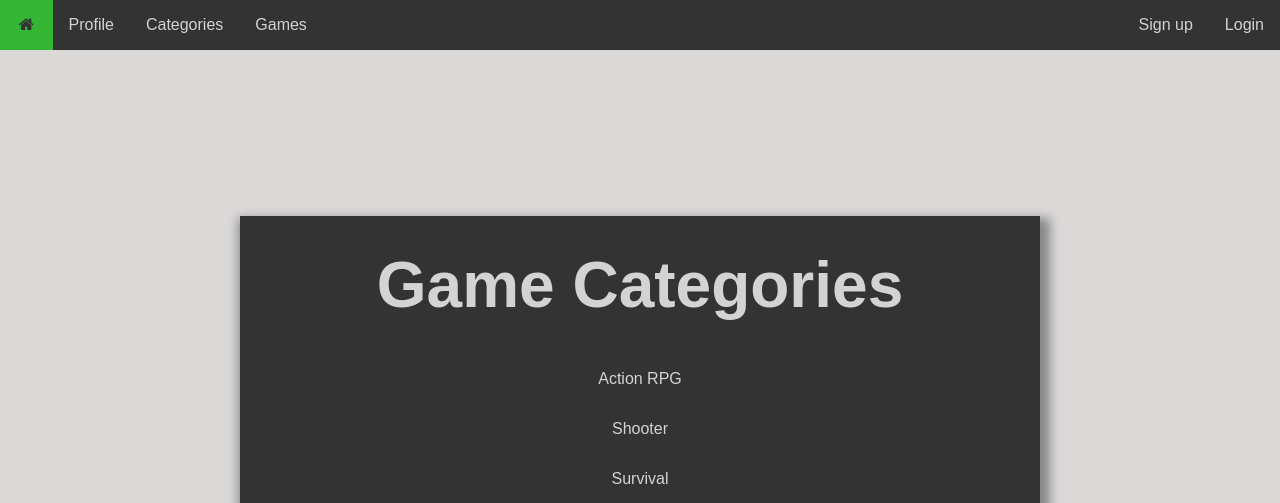
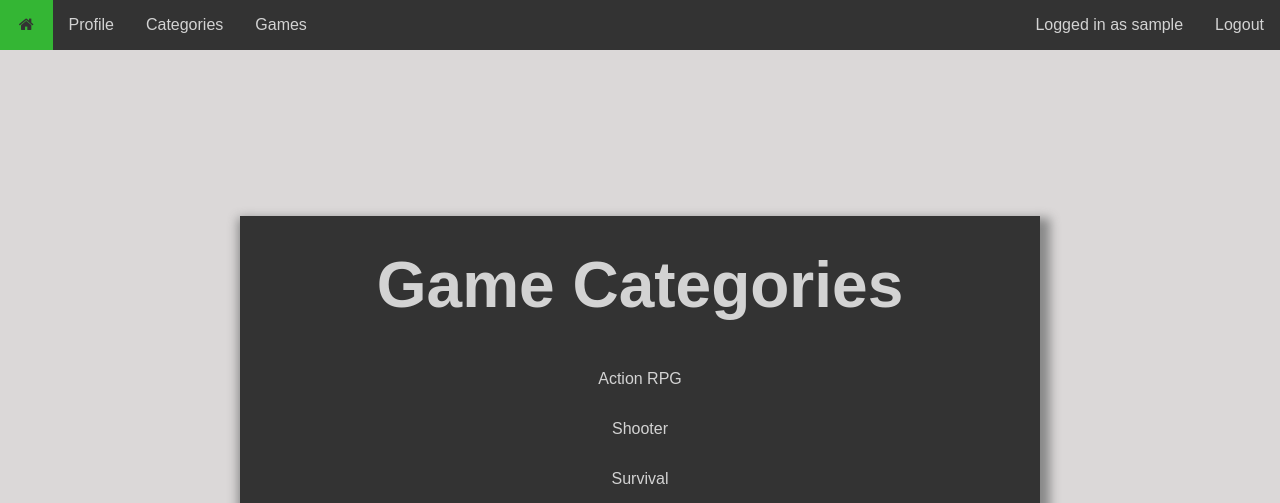
Before and after one commit to GabrielaY/TP_Flask_Project, a Flask app: page /categories in a window 1280 px wide. Shown: the top 503 px of the page. Run offline with Flask 2, Linux system fonts and the light colour scheme; the visitor is signed in with stand-in values (Sample User, id 1); data comes from the database, SQL or seed files in the repository; both versions use the stored data as it was after the commit; parts of the project's set-up code (start-up, migrations or seed data) failed here and were passed over.

Commit message:
Added show logout if user logged in navbar to all pages Signed-off-by: Gabriela Yontcheva <gabrielay2002@gmail.com>

```diff
--- a/py_files/main.py
+++ b/py_files/main.py
@@ -46,7 +46,7 @@ def require_admin(func):
 
 
 @app.route('/')
-def hello_world():
+def start():
 	return redirect("/main")
 
 
@@ -130,7 +130,11 @@ def sort_by_newest():
 
 @app.route('/main')
 def main_page():
-	return render_template("main.html")
+	if User.find_by_username(session["USERNAME"]):
+		user = 1
+	else:
+		user = 0
+	return render_template("main.html", user = user, username = session["USERNAME"])
 
 
 @app.route('/profile')
@@ -139,7 +143,7 @@ def view_profile():
 
 	user = User.find_by_username(session["USERNAME"])
 
-	return render_template("user_profile.html", user=user, games=Game.owned_by_user(user.id))
+	return render_template("user_profile.html", user=user, games=Game.owned_by_user(user.id), username = session["USERNAME"])
 
 
 @app.route('/logout')
@@ -238,17 +242,25 @@ def new_category():
 @app.route('/categories/<int:id>')
 def get_category(id):
 	user = User.find_by_username(session['USERNAME'])
-	return render_template("category.html", user=user, category=Category.find(id))
+	return render_template("category.html", user=user, category=Category.find(id), username = session["USERNAME"])
 
 
 @app.route('/categories')
 def get_categories():
-	return render_template("categories.html", categories=Category.all(), user=User.find_by_username(session['USERNAME']))
+	if User.find_by_username(session["USERNAME"]):
+		user = 1
+	else:
+		user = 0
+	return render_template("categories.html", categories=Category.all(), user=User.find_by_username(session['USERNAME']), username = session["USERNAME"])
 
 
 @app.route('/games')
 def list_games():
-	return render_template('games.html', games=Game.all())
+	if User.find_by_username(session["USERNAME"]):
+		user = 1
+	else:
+		user = 0
+	return render_template('games.html', games=Game.all(), user = user, username = session["USERNAME"])
 
 
 @app.route('/games/<int:id>')
@@ -264,4 +276,4 @@ def show_game(id):
 	if not Owned.find_by_game_and_user(game, user):
 		owned = 0
 
-	return render_template('game.html', game=game, rating=rating, logged_in = logged_in, requirements = requirements, owned = owned, comments = comments, user = user)
+	return render_template('game.html', game=game, rating=rating, logged_in = logged_in, requirements = requirements, owned = owned, comments = comments, user = user, username = session["USERNAME"])
--- a/py_files/static/css/categories.css
+++ b/py_files/static/css/categories.css
@@ -30,6 +30,10 @@ body {
 .flex-item a:hover {
   background-color: rgba(53, 192, 53, 0.932);
   color: #333;
+}
+.welcome{
+  color: lightgrey;
+  margin-right: 1rem;
 }
 .content{
   width: 800px;
--- a/py_files/static/css/category.css
+++ b/py_files/static/css/category.css
@@ -27,6 +27,10 @@ body {
     background-color: rgba(53, 192, 53, 0.932);
     color: #333;
   }
+  .welcome{
+  color: lightgrey;
+  margin-right: 1rem;
+}
   .content{
     margin: 5rem auto;
     max-width: 1400px;
--- a/py_files/static/css/game.css
+++ b/py_files/static/css/game.css
@@ -26,7 +26,11 @@ body {
 .flex-item a:hover {
     background-color: rgba(53, 192, 53, 0.932);
     color: #333;
-  }
+}
+.welcome{
+  color: lightgrey;
+  margin-right: 1rem;
+}
   .content{
     margin: 4rem auto;
     margin-bottom: 0px;
--- a/py_files/static/css/games.css
+++ b/py_files/static/css/games.css
@@ -25,6 +25,10 @@ body {
 .flex-item a:hover {
     background-color: rgba(53, 192, 53, 0.932);
     color: #333;
+}
+.welcome{
+  color: lightgrey;
+  margin-right: 1rem;
 }
 .content{
     margin: 5rem auto;
--- a/py_files/static/css/main.css
+++ b/py_files/static/css/main.css
@@ -26,6 +26,10 @@ body {
 .flex-item a:hover {
   background-color: rgba(53, 192, 53, 0.932);
   color: #333;
+}
+.welcome{
+  color: lightgrey;
+  margin-right: 1rem;
 }
 .content{
   margin: 5rem auto;
--- a/py_files/static/css/user.css
+++ b/py_files/static/css/user.css
@@ -26,6 +26,10 @@ body {
 .flex-item a:hover {
   background-color: rgba(53, 192, 53, 0.932);
   color: #333;
+}
+.welcome{
+  color: lightgrey;
+  margin-right: 1rem;
 }
 .content{
   margin: 5rem auto;
--- a/py_files/templates/categories.html
+++ b/py_files/templates/categories.html
@@ -19,9 +19,14 @@
                 <a href="/games">Games</a>
               </div>
               <div class="flex-item">
+                {% if user == 0 %}
                 <a href="/register">Sign up</a>
                 <a href="/login">Login</a>
-              </div>
+                {% else %}
+                <p class="welcome">Logged in as {{username}}</p>
+                <a href="/logout">Logout</a>
+                {% endif %}
+            </div>
             </div>
         </nav>
     </header>
--- a/py_files/templates/games.html
+++ b/py_files/templates/games.html
@@ -19,8 +19,13 @@
                 <a href="/games">Games</a>
               </div>
               <div class="flex-item">
+                {% if user == 0 %}
                 <a href="/register">Sign up</a>
                 <a href="/login">Login</a>
+                {% else %}
+                <p class="welcome">Logged in as {{username}}</p>
+                <a href="/logout">Logout</a>
+                {% endif %}
               </div>
             </div>
         </nav>
--- a/py_files/templates/main.html
+++ b/py_files/templates/main.html
@@ -19,8 +19,13 @@
                 <a href="/games">Games</a>
               </div>
               <div class="flex-item">
+                {% if user == 0 %}
                 <a href="/register">Sign up</a>
                 <a href="/login">Login</a>
+                {% else %}
+                <p class="welcome">Logged in as {{username}}</p>
+                <a href="/logout">Logout</a>
+                {% endif %}
               </div>
             </div>
         </nav>
```
Also changed, not shown: py_files/templates/category.html (+6 -1 lines), py_files/templates/game.html (+8 -3 lines), py_files/templates/user_profile.html (+7 -2 lines), py_files/game_catalogue.db, 2 other files.
